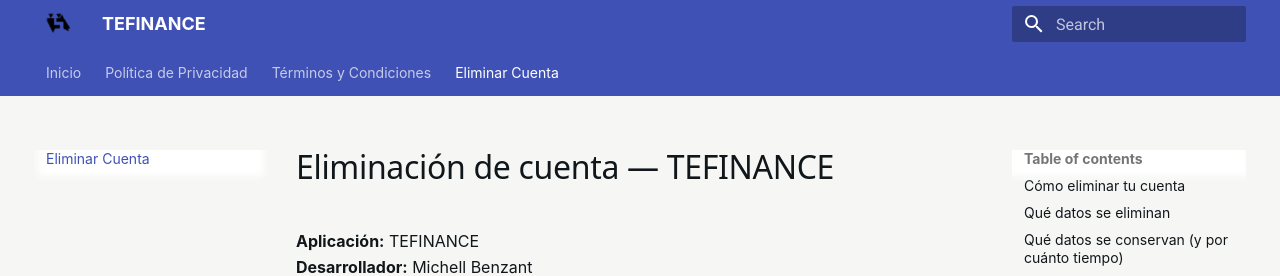
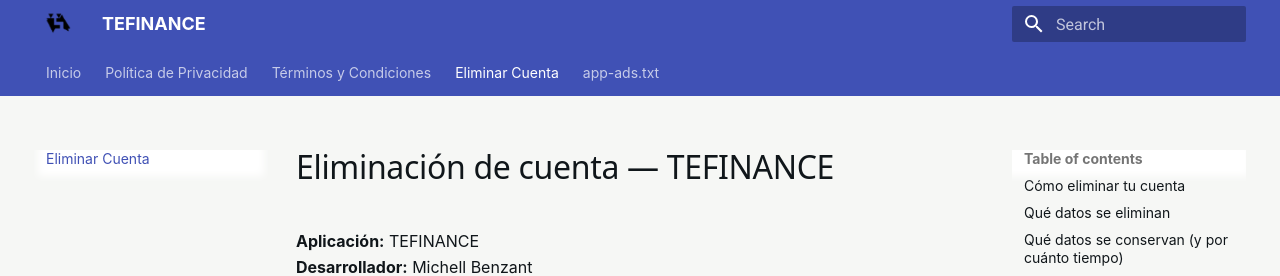
Before and after one commit to MBL309/TEFINANCE, an MkDocs documentation site: the page built from docs/eliminar-cuenta.md, in a window 1280 px wide and 900 px high. Shown: the top 276 px of the window. Built offline with MkDocs 1.6.1 and Material for MkDocs 9.7.7, drawn with Linux system fonts in a browser that asks for light colours.

Commit message:
add: agregar app-ads.txt

```diff
--- /dev/null
+++ b/docs/app-ads.txt
@@ -0,0 +1 @@
+google.com, pub-3791114500923120, DIRECT, f08c47fec0942fa0
--- a/mkdocs.yml
+++ b/mkdocs.yml
@@ -28,3 +28,4 @@
   - Política de Privacidad: privacidad.md
   - Términos y Condiciones: terminos.md
   - Eliminar Cuenta: eliminar-cuenta.md
+  - app-ads.txt: app-ads.txt
```
Also changed, not shown: site/404.html, site/app-ads.txt (added), site/eliminar-cuenta/index.html, site/index.html, site/privacidad/index.html, site/search/search_index.json, site/sitemap.xml, site/terminos/index.html, 1 other file.
